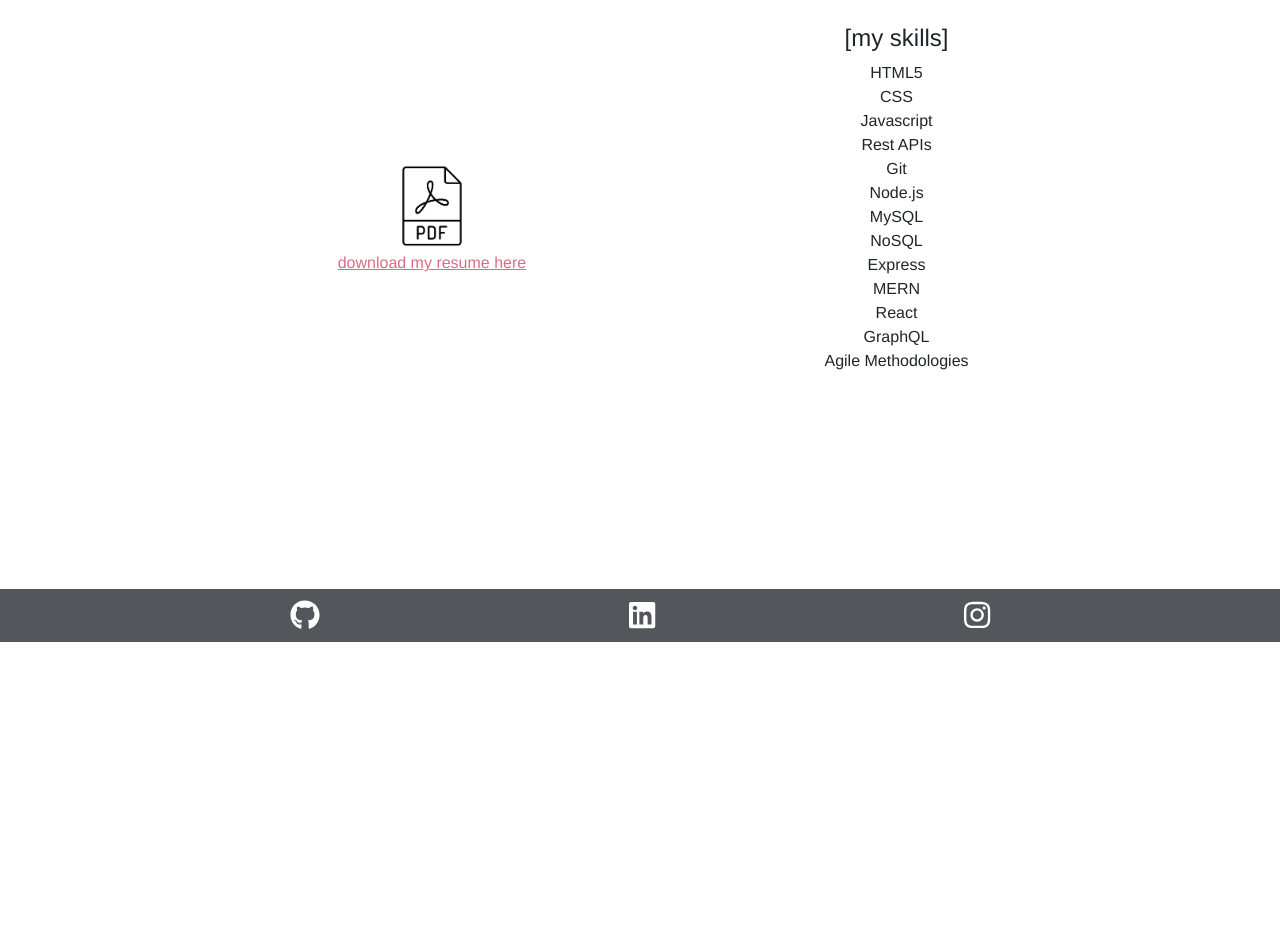
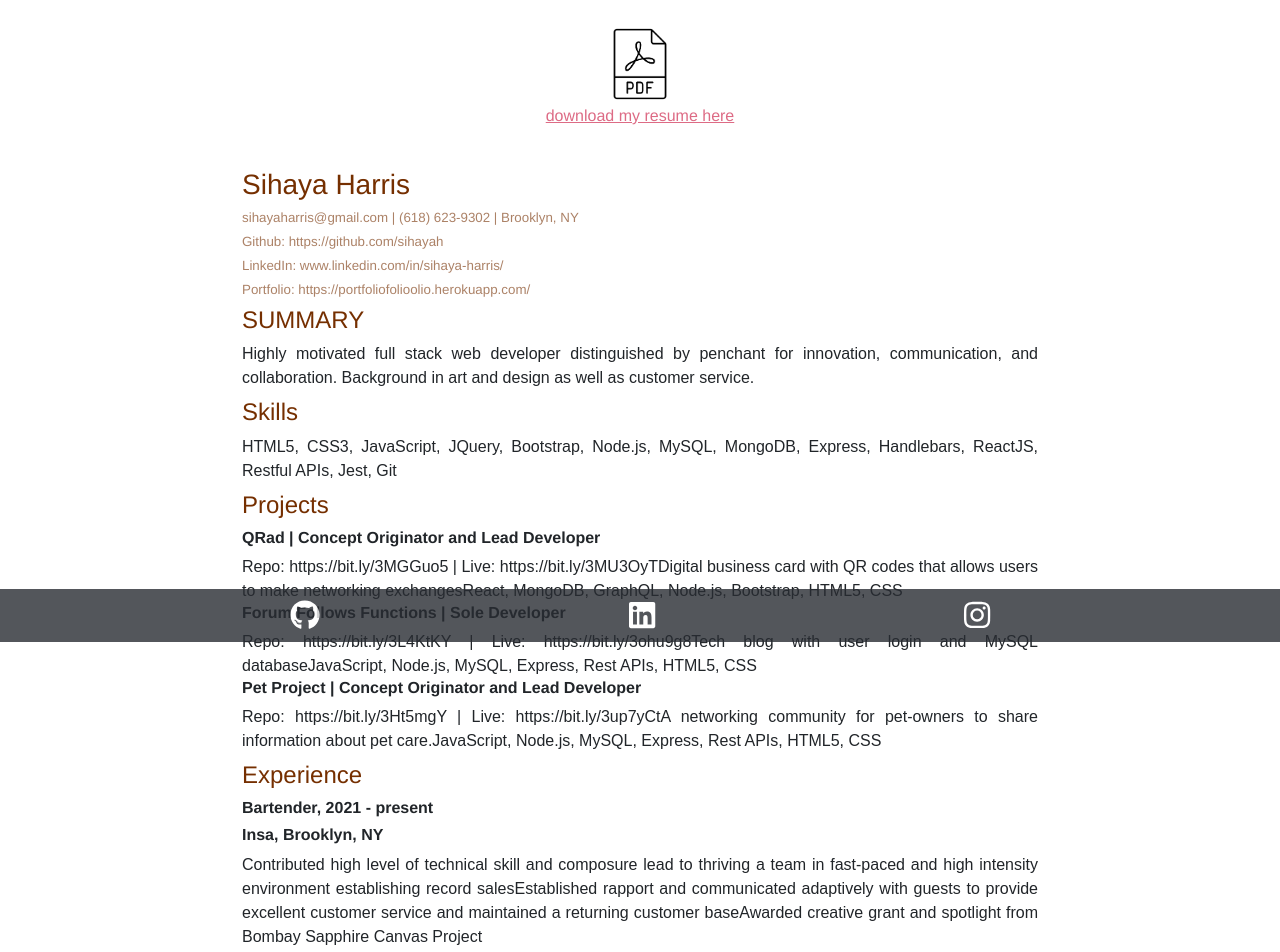
Before and after one commit to sihayah/portfoliofolio, a React (Create React App) app: page /resume in a window 1280 px wide. Shown: the part 160-1112 px from the top of the page. Before the commit the page ends 800 px from the top, so only its background shows below. Built offline with nearby package versions, Linux system fonts and the light colour scheme; a web font is replaced by a local one.

Commit message:
added new sections to resume content, inital styles

```diff
--- a/src/pages/Resume/index.js
+++ b/src/pages/Resume/index.js
@@ -6,37 +6,111 @@ import '../Resume/style.css';
 
 const Resume = () => {
     return (
-        <section id="resume-wrapper">
-            <div id="resume">
+        <article id="resume-wrapper">
             <div id="download-here">
                 <img src={pdfIcon} alt="pdf icon" id="pdf-icon" />
                 <Link to ={pdf} target="_blank" download>
                     download my resume here
                 </Link>
             </div>
-                <div className="skills">
+                <div className="full-resume">
+                    <h3>Sihaya Harris</h3>
+                    <h5>sihayaharris@gmail.com | (618) 623-9302 | Brooklyn, NY</h5>
+                    <h5>Github: https://github.com/sihayah </h5>
+                    <h5>LinkedIn: www.linkedin.com/in/sihaya-harris/ </h5>
+                    <h5>Portfolio: https://portfoliofolioolio.herokuapp.com/</h5>
+                    <section className="summary">
+                        <h4>SUMMARY</h4>
+                        <p>Highly motivated full stack web developer distinguished by penchant for innovation, communication, and collaboration. Background in art and design as well as customer service.
+                        </p>
+                    </section>
+                    <section className="skills">
+                        <h4>Skills</h4>
+                        <p>
+                        HTML5, CSS3, JavaScript, JQuery, Bootstrap, Node.js, MySQL, MongoDB, Express, Handlebars, ReactJS, Restful APIs, Jest, Git
+                        </p>
+                    </section>
+                    <section className='projects'>
+                        <h4>Projects</h4>
+                        <h6>
+                            QRad | Concept Originator and Lead Developer
+                        </h6>
+                        <p>
+                            Repo: https://bit.ly/3MGGuo5 | Live: https://bit.ly/3MU3OyT
+                        </p>
+                        <p>
+                            Digital business card with QR codes that allows users to make networking exchanges
+                        </p>
+                        <p>
+                            React, MongoDB, GraphQL, Node.js, Bootstrap, HTML5, CSS
+                        </p>
+                        <h6>
+                            Forum Follows Functions | Sole Developer
+                            </h6>
+                        <p>
+                            Repo: https://bit.ly/3L4KtKY | Live: https://bit.ly/3ohu9g8
+                        </p>
+                        <p>
+                            Tech blog with user login and MySQL database
+                        </p>
+                        <p>
+                            JavaScript, Node.js, MySQL, Express, Rest APIs, HTML5, CSS
+                        </p>
+                        <h6>
+                            Pet Project | Concept Originator and Lead Developer
+                        </h6>
+                        <p>
+                            Repo: https://bit.ly/3Ht5mgY | Live: https://bit.ly/3up7yCt
+                        </p>
+                        <p>
+                            A networking community for pet-owners to share information about pet care.
+                        </p>
+                        <p>
+                            JavaScript, Node.js, MySQL, Express, Rest APIs, HTML5, CSS
+                        </p>
+                    </section>
+                <section className='experience'>
+                    <h4>
+                        Experience
+                    </h4>
+                    <h6>Bartender, 2021 - present
+                    </h6>
+                    <h6>
+                    Insa, Brooklyn, NY
+                    </h6>
+                    <p>
+                        Contributed high level of technical skill and composure lead to thriving a team in fast-paced and high intensity environment establishing record sales
+                    </p>
+                    <p>
+                        Established rapport and communicated adaptively with guests to provide excellent customer service and maintained a returning customer base
+                    </p>
+                    <p>
+                        Awarded creative grant and spotlight from Bombay Sapphire Canvas Project
+                    </p>
 
-                    <ul>
+                </section>
+                <section className='education'>
                     <h4>
-                            [my skills]
+                        Education
                     </h4>
-                        <li>HTML5</li>
-                        <li>CSS</li>
-                        <li>Javascript</li>
-                        <li>Rest APIs</li>
-                        <li>Git</li>
-                        <li>Node.js</li>
-                        <li>MySQL</li>
-                        <li>NoSQL</li>
-                        <li>Express</li>
-                        <li>MERN</li>
-                        <li>React</li>
-                        <li>GraphQL</li>
-                        <li>Agile Methodologies</li>
-                    </ul>
+                    <h6>
+                        Certificate in Full Stack Web Development
+                    </h6>
+                    <p>
+                        2021 - 2022 | Columbia School of Engineering, New York, NY
+                    </p>
+                    <p>
+                        Program focusing on technical programming skills in HTML5, CSS3, Javascript, JQuery, Bootstrap, Node.js, MySQL, MongoDB, Express, Handlebars.js, and ReactJS.
+                    </p>
+                    <h6>
+                        Bachelor of Fine Arts, Summa cum laude
+                    </h6>
+                    <p>
+                        2008 - 2012 | Savannah College of Art & Design, Savannah, Ga
+                    </p>
+                </section>
             </div>
-            </div>
-        </section>
+        </article>
 
 
     )
--- a/src/pages/Resume/style.css
+++ b/src/pages/Resume/style.css
@@ -1,13 +1,44 @@
 /* resume styles */
 
+#resume-wrapper {
+  margin-bottom: 15vh;
+  text-align: justify;
+}
+
+#resume-wrapper p {
+  padding: 0;
+  margin: 0;
+  display: inline;
+}
+
+#resume-wrapper h3, #resume-wrapper h4 {
+  color: var(--dark-orange);
+  margin-top: 1vh;
+}
+#resume-wrapper h5 {
+  font-size: smaller;
+  color: var(--dark-orange);
+  opacity: 60%;
+}
+
+#resume-wrapper h6 {
+  font-weight: bold;
+}
+
+.experience ul {
+  font-family: Arial, Helvetica, sans-serif;
+}
+
 #pdf-icon {
-    width: 10%;
+  width: 10vh;
 }
 
 #download-here {
-    margin-bottom: 10vh;
-    padding: 8vh 1vh;
-    border-radius: 50%;
+  margin-bottom: 4vh;
+  min-width: 30vh;
+  display: flex;
+  flex-direction: column;
+  align-items: center;
 }
 
 #download-here a {
@@ -17,40 +48,21 @@
   color: var(--golden-touch);
 }
 
-  .skills {
-    align-content: center;
-  }
-
-  .skills ul{
-    list-style: none;
-    margin-bottom: 15vh;
-    padding: none;
-
-  }
-
 @media screen and (min-width: 700px) {
 
   #resume-wrapper {
       display: flex;
+      flex-direction: column;
       justify-content: center;
-      }
-
-      #resume {
-        align-self: center;
-        display: flex;
-        align-items: center;
-        text-align: center;
-      }
-
-  #pdf-icon {
-    width: 40%;
-  }
-
-  #download-here {
-    display: flex;
-    flex-direction: column;
-    align-items: center;
-    margin-right: 30vh;
+      margin: 0 10vh;
     }
 
 }
+
+@media screen and (min-width: 1200px) {
+
+  #resume-wrapper {
+      margin: 0 20vh;
+    }
+
+}
```
Lines whose indentation alone changed are shown as unchanged.
